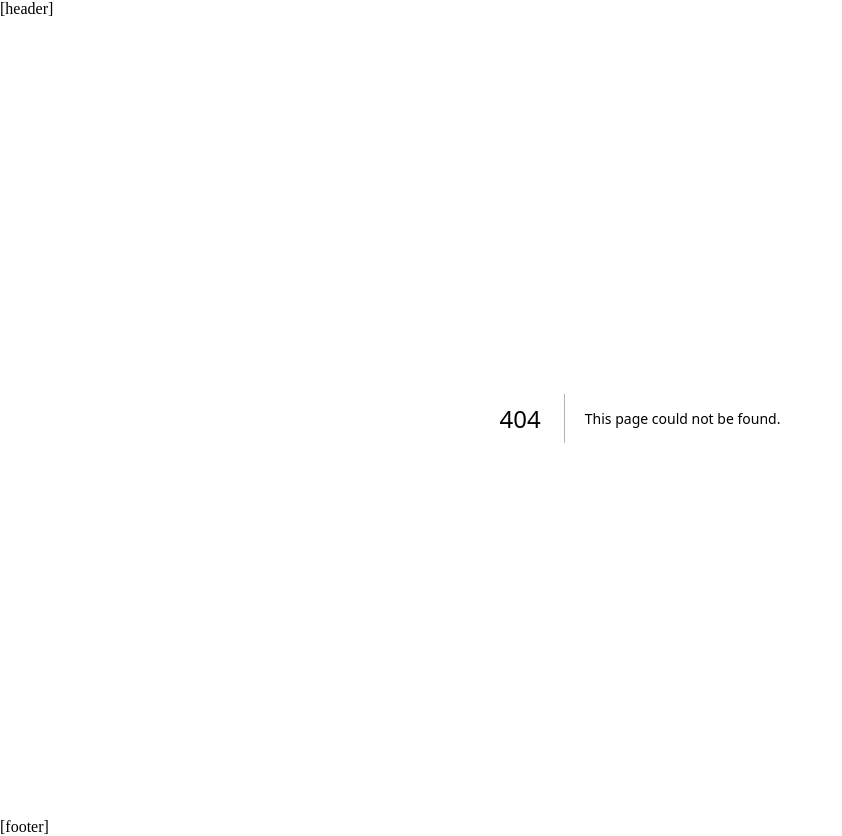
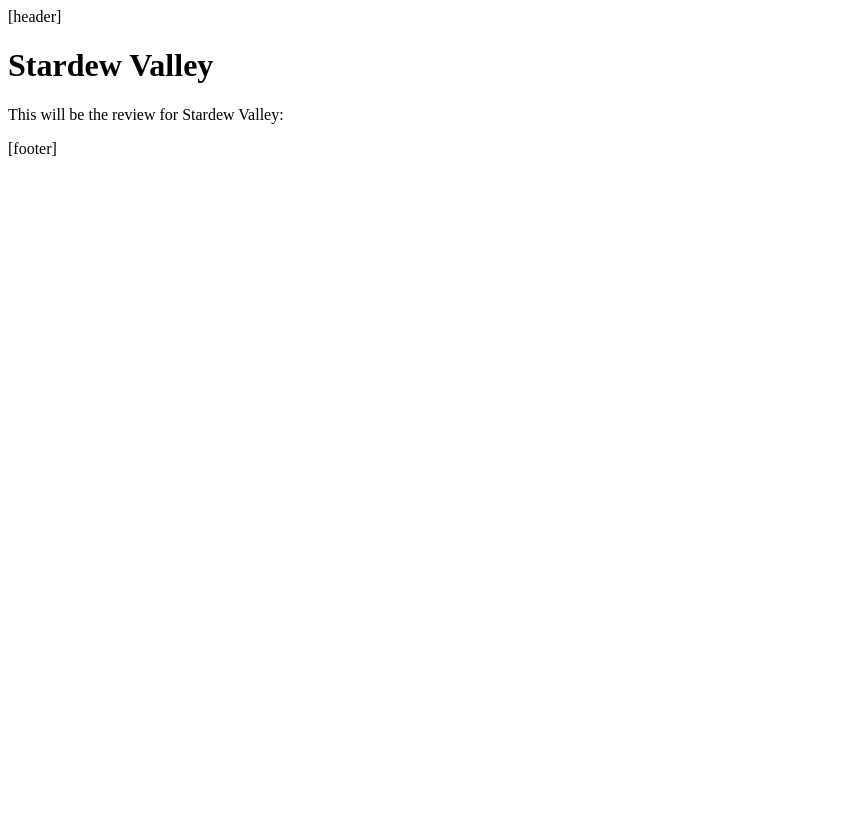
Before and after one commit to Shrike717/NEXTJS-UDEMY-NEXTJS-BY-EXAMPLE, a Next.js app in the folder 01. App - SSG - Next Reviews/next-reviews/: page /reviews/stardew-valley in a window 1280 px wide. Before the commit this address had no page. Shown: the whole page, without its empty margins (0-842 px from the left). After the commit the page ends 800 px from the top, so only its background shows below. Built offline with nearby package versions, Linux system fonts and the light colour scheme.

Commit message:
Learned about file based routing

```diff
--- /dev/null
+++ b/01. App - SSG - Next Reviews/next-reviews/app/reviews/stardew-valley/page.jsx
@@ -0,0 +1,8 @@
+export default function StardewValleyPage() {
+	return (
+		<>
+			<h1>Stardew Valley</h1>
+			<p>This will be the review for Stardew Valley:</p>
+		</>
+	);
+}
```
Also changed, not shown: 01. App - SSG - Next Reviews/next-reviews/app/reviews/page.jsx (added, +8 -0 lines).
